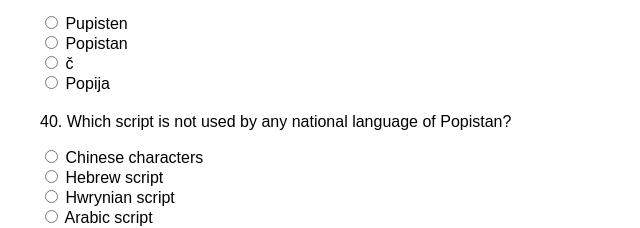
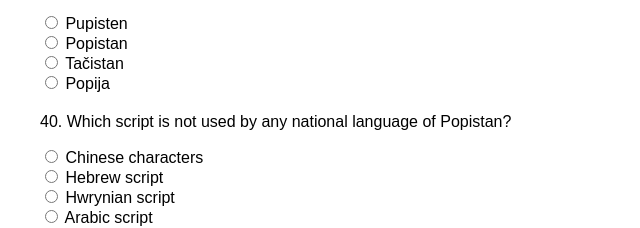
Before and after one commit to suviko1206/PopistanQuizEN, a plain HTML site: page index.html in a window 1280 px wide. Shown: the part 5215-5443 px from the top of the page, 0-640 px from the left. Drawn offline with Linux system fonts and the light colour scheme.

Commit message:
Update index.html

```diff
--- a/index.html
+++ b/index.html
@@ -330,7 +330,7 @@
       <p>39. What is Popistan called in the Nedr language?</p>
       <label><input type="radio" name="q39" value="Pupisten"> Pupisten</label><br>
       <label><input type="radio" name="q39" value="Popistan"> Popistan</label><br>
-      <label><input type="radio" name="q39" value="Tačistan"> č</label><br>
+      <label><input type="radio" name="q39" value="Tačistan"> Tačistan</label><br>
       <label><input type="radio" name="q39" value="Popija"> Popija</label><br>
     </div>
 
```
